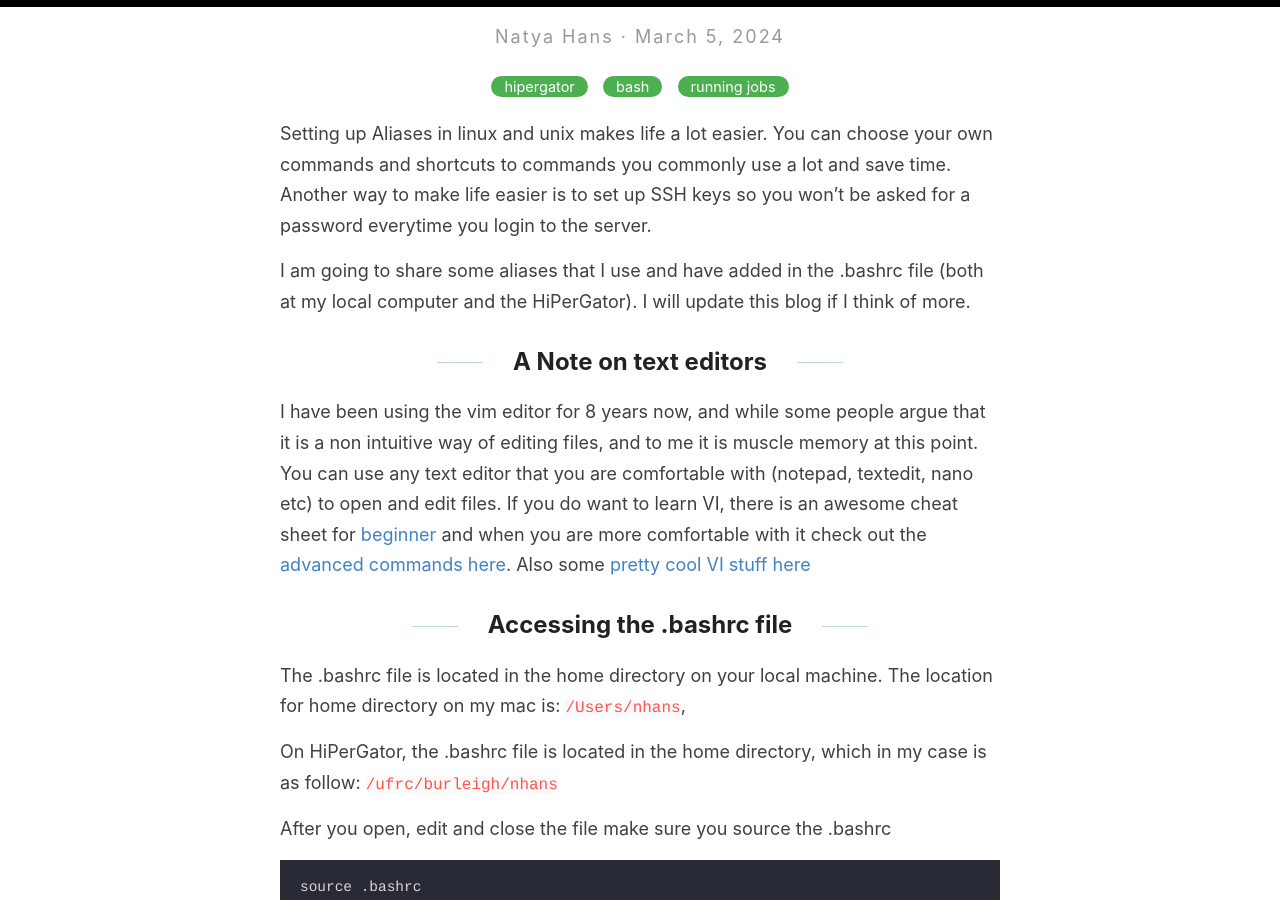
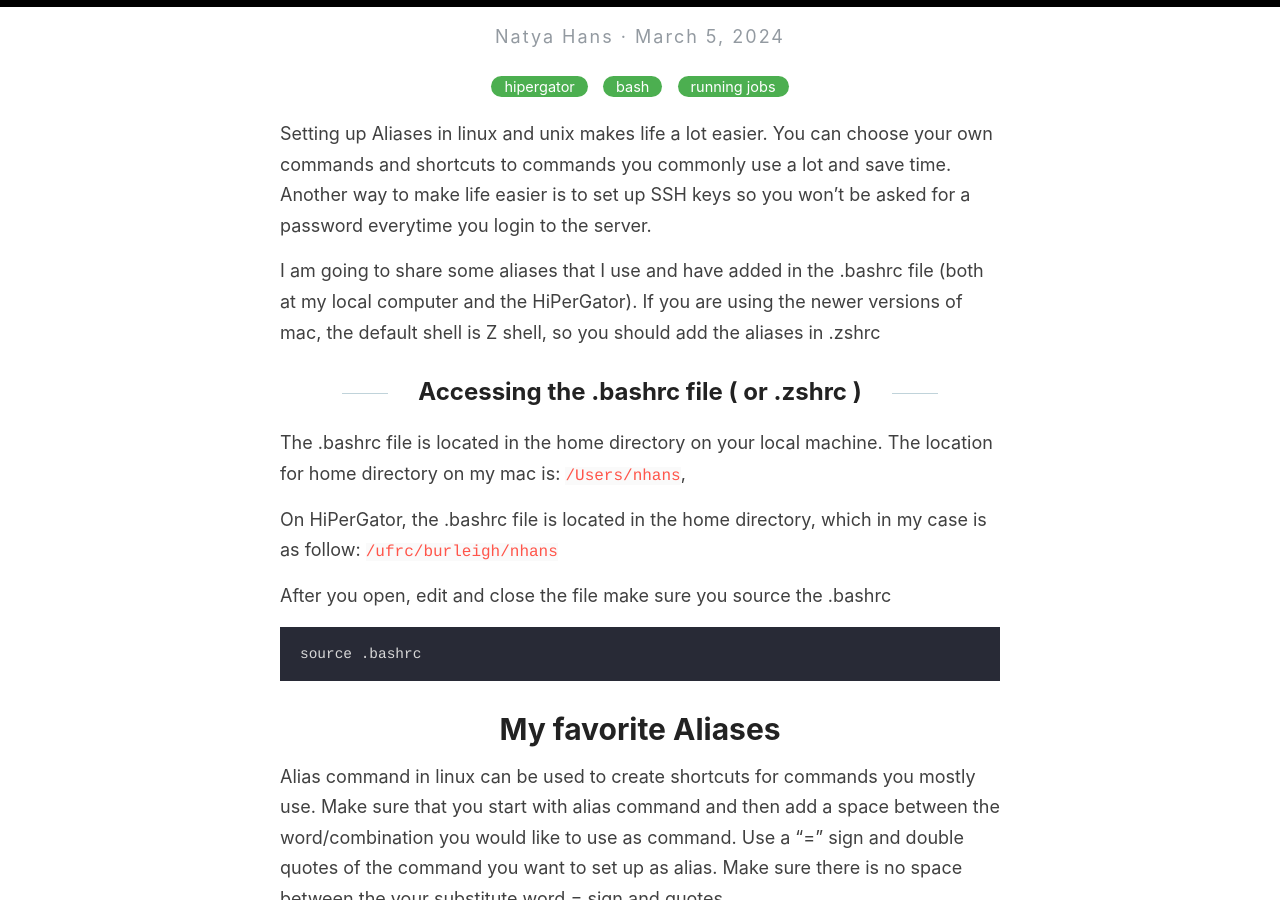
Before and after one commit to NatyaHans/HiPerGatorOnboarding, a Jekyll site: the page built from _posts/2024-3-5-SettingAliases.md, in a window 1280 px wide and 900 px high, scrolled down 223 px. Built offline with Jekyll 4.4.1, drawn with Linux system fonts in a browser that asks for light colours.

Commit message:
Update 2024-3-5-SettingAliases.md updating content

```diff
--- a/_posts/2024-3-5-SettingAliases.md
+++ b/_posts/2024-3-5-SettingAliases.md
@@ -7,19 +7,10 @@ categories: [hipergator, bash, running jobs]
 Setting up Aliases in linux and unix makes life a lot easier. You can choose your own commands and shortcuts to commands you commonly use a lot and save time.
 Another way to make life easier is to set up SSH keys so you won't be asked for a password everytime you login to the server.
 
-
-I am going to share some aliases that I use and have added in the .bashrc file (both at my local computer and the HiPerGator).
-I will update this blog if I think of more.
-
-A Note on text editors
-------
-I have been using the vim editor for 8 years now, and while some people argue that it is a non intuitive way of editing files,
-and to me it is muscle memory at this point. You can use any text editor that you are comfortable with (notepad, textedit, nano etc) to open and edit files.
-If you do want to learn VI, there is an awesome cheat sheet for [beginner](http://NatyaHans.github.io/files/vi_cheat_sheet.pdf) and when you are more comfortable with it check out the [advanced commands here](https://stac47.github.io/vim/cheat/sheet/2014/02/22/vim-advanced-cheat-sheet.html).
-Also some [pretty cool VI stuff here](http://vimsheet.com/advanced.html)
+I am going to share some aliases that I use and have added in the .bashrc file (both at my local computer and the HiPerGator). If you are using the newer versions of mac, the default shell is Z shell, so you should add the aliases in .zshrc
 
 
-Accessing the .bashrc file
+Accessing the .bashrc file ( or .zshrc )
 ------
 The .bashrc file is located in the home directory on your local machine. The location for home directory on my mac is:
 `/Users/nhans`,
```
